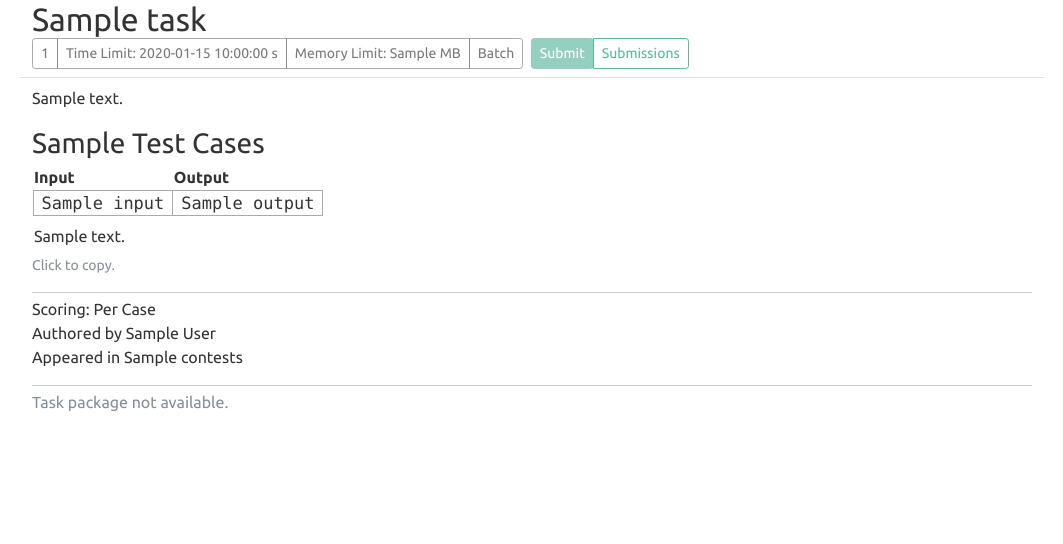
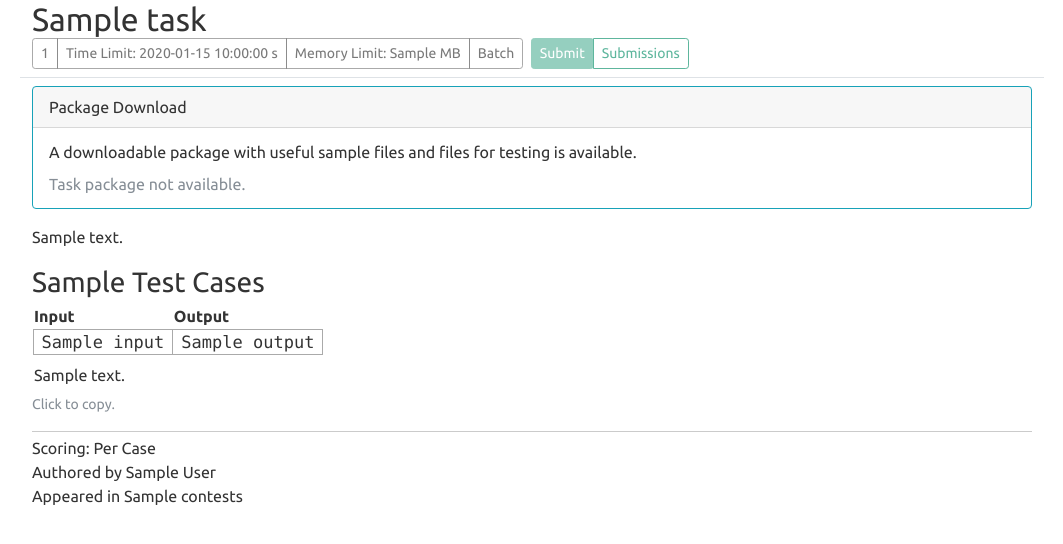
Before and after one commit to wykstemteam/wykoj, a Python web app: template wykoj/templates/task/task.html in a window 1280 px wide. Shown: the part 56-600 px from the top of the page, without its empty margins (108-1171 px from the left). Run offline with Jinja, Linux system fonts and the light colour scheme; the template is opened without the code that fills it: most values are stand-ins (such as "Sample title", 1, 10 or a date in 2020); style sheets or scripts are compiled from the project's sources; some libraries are stand-ins or nearby versions.

Commit message:
feat: replace sample grader card with package download card, so download link is more visible
fix: removed extra <b> in admin/guide.html

```diff
--- a/wykoj/templates/admin/guide.html
+++ b/wykoj/templates/admin/guide.html
@@ -291,7 +291,7 @@
                 </p>
                 <h3>File Naming</h3>
                 <p>
-                    <b>The interactive grader file is set via <code>"grader_file"</code> in <code>config.json</code>.
+                    The interactive grader file is set via <code>"grader_file"</code> in <code>config.json</code>.
                 </p>
                 <h3>Sample Solution / Sample Grader</h3>
                 <p>
--- a/wykoj/templates/task/task.html
+++ b/wykoj/templates/task/task.html
@@ -19,14 +19,25 @@
                     </p>
                 </div>
             </div>
+        {% endif %}
+        {% if task.allow_download %}
             <div class="card border-info mb-3">
-                <div class="card-header">Sample Grader</div>
+                <div class="card-header">Package Download</div>
                 <div class="card-body">
                     <p class="card-text">
-                        To compile and run the sample grader with your solution (solution.cpp): <br>
-                        <code>g++ std=c++20 solution.cpp sample_grader.cpp -o solution</code> <br>
-                        <code>./solution &lt input.txt</code>
+                        A downloadable package with useful sample files and files for testing
+                        is available.
                     </p>
+                    {% if package_exists %}
+                        <a
+                            href="{{ url_for('main.task.download_package', task_id=task.task_id) }}"
+                            download="package.zip"
+                        >
+                            Download task package
+                        </a>
+                    {% else %}
+                        <span class="text-muted">Task package not available.</span>
+                    {% endif %}
                 </div>
             </div>
         {% endif %}
@@ -77,19 +88,6 @@
         {% if contests %}
             Appeared in {{ contests | safe }}
         {% endif %}
-        {% if task.allow_download %}
-            <hr class="mb-1">
-            {% if package_exists %}
-                <a
-                    href="{{ url_for('main.task.download_package', task_id=task.task_id) }}"
-                    download="package.zip"
-                >
-                    Download task package
-                </a>
-            {% else %}
-                <span class="text-muted">Task package not available.</span>
-            {% endif %}
-        {% endif %}
     </div>
 </div>
 {% endblock %}
```
